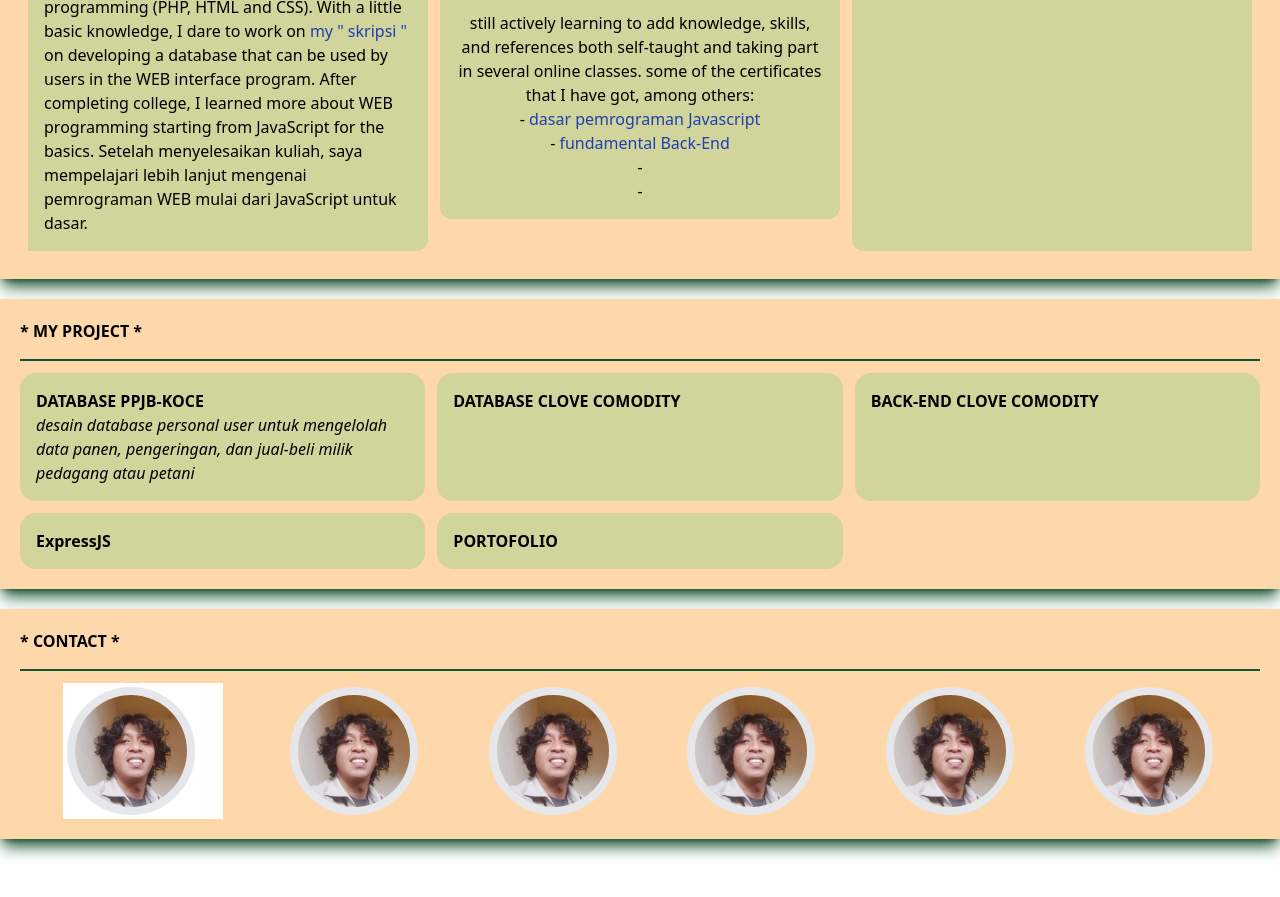
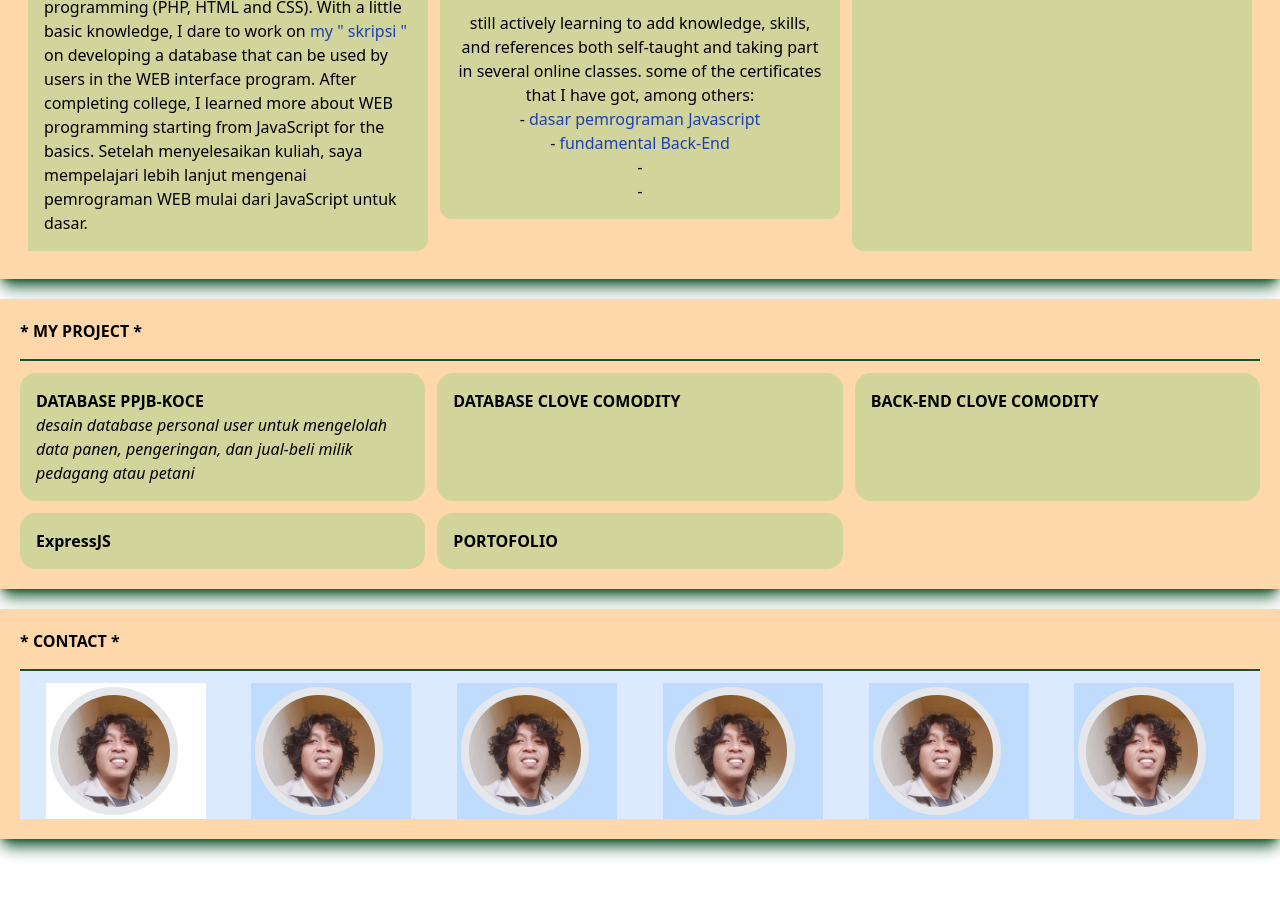
Before and after one commit to Herianto-S-Mat/portofilio-tailwind, a website: page public/index.html in a window 1280 px wide. Shown: the part 635-1532 px from the top of the page. Drawn offline with nearby package versions, Linux system fonts and the light colour scheme; files that its build step writes are made by us from their sources.

Commit message:
Update contact.html

```diff
--- a/public/section/contact.html
+++ b/public/section/contact.html
@@ -1,9 +1,33 @@
 <h1 class="font-black pb-4">*  CONTACT *</u></h1>
-<div class="flex flex-row justify-evenly flex-wrap gap-5 border-t-2 border-green-900 w-full bg-blue pt-3">
-  <div class="w-40 bg-white" ><a href="www.google.com"><img class="border-8 rounded-full w-32 h-32 m-1" src="img/me.jpg" alt="herianto"></a></div>
-  <div><a class="w-40 bg-blue-200"><img class="border-8 rounded-full w-32 h-32 m-1" src="img/me.jpg" alt="herianto"></a></div>
-  <div><a class="w-40 bg-blue-200"><img class="border-8 rounded-full w-32 h-32 m-1" src="img/me.jpg" alt="herianto"></a></div>
-  <div><a class="w-40 bg-blue-200"><img class="border-8 rounded-full w-32 h-32 m-1" src="img/me.jpg" alt="herianto"></a></div>
-  <div><a class="w-40 bg-blue-200"><img class="border-8 rounded-full w-32 h-32 m-1" src="img/me.jpg" alt="herianto"></a></div>
-  <div><a class="w-40 bg-blue-200"><img class="border-8 rounded-full w-32 h-32 m-1" src="img/me.jpg" alt="herianto"></a></div>
+<div class="flex flex-row justify-evenly flex-wrap gap-5 border-t-2 border-green-900 w-full bg-blue-100 pt-3">
+  <div class="w-40 bg-white">
+    <a href="www.google.com">
+      <img class="border-8 rounded-full w-32 h-32 m-1" src="img/me.jpg" alt="herianto">
+    </a>
+  </div>
+  <div class="w-40 bg-blue-200">
+    <a href="#">
+      <img class="border-8 rounded-full w-32 h-32 m-1" src="img/me.jpg" alt="herianto">
+    </a>
+  </div>
+  <div class="w-40 bg-blue-200">
+    <a href="#">
+      <img class="border-8 rounded-full w-32 h-32 m-1" src="img/me.jpg" alt="herianto">
+    </a>
+  </div>
+  <div class="w-40 bg-blue-200">
+    <a href="#">
+      <img class="border-8 rounded-full w-32 h-32 m-1" src="img/me.jpg" alt="herianto">
+    </a>
+  </div>
+  <div class="w-40 bg-blue-200">
+    <a href="#">
+      <img class="border-8 rounded-full w-32 h-32 m-1" src="img/me.jpg" alt="herianto">
+    </a>
+  </div>
+  <div class="w-40 bg-blue-200">
+    <a href="#">
+      <img class="border-8 rounded-full w-32 h-32 m-1" src="img/me.jpg" alt="herianto">
+    </a>
+  </div>
 </div>
```
